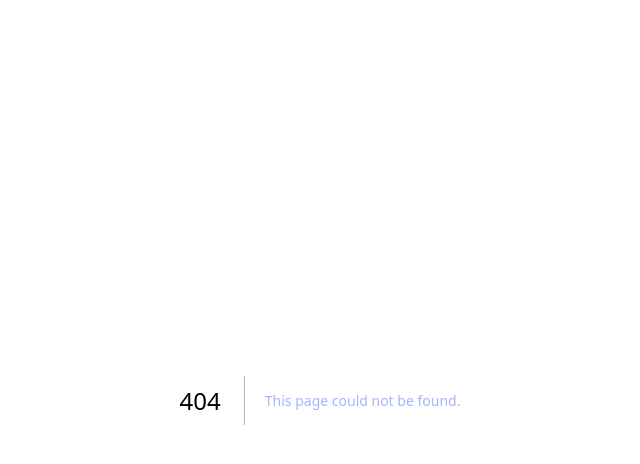
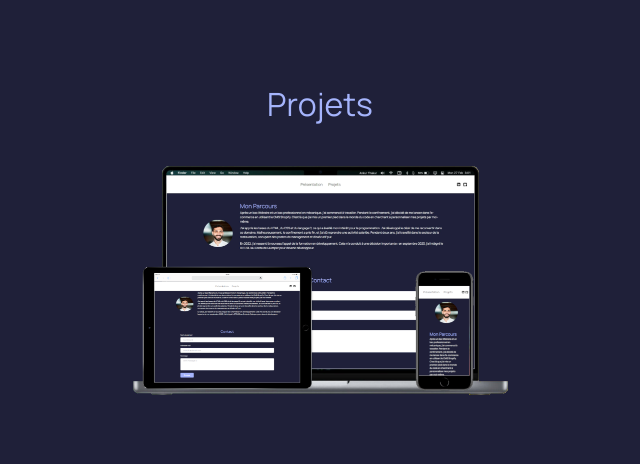
Before and after one commit to simbadLM/present_next, a Next.js app: page /projet in a window 1280 px wide. Before the commit this address had no page. Shown: the top 464 px of the page, without its empty margins (320-960 px from the left). Built offline with nearby package versions, Linux system fonts and the light colour scheme.

Commit message:
project view

```diff
--- a/app/globals.css
+++ b/app/globals.css
@@ -9,8 +9,10 @@
     --foreground-rgb: 255, 255, 255;
     --background-start-rgb: 0, 0, 0;
     --background-end-rgb: 0, 0, 0;
+
   }
 }
+
 
 body {
   font-family: 'Manrope', sans-serif;
@@ -56,3 +58,26 @@ h2 {
   color: #a5b4fc;
   font-size : 2em;
 }
+
+#projet {
+  display : "";
+}
+
+#projet:hover {
+	animation: rotateAnimation 0.5s linear ;
+}
+
+@keyframes rotateAnimation {
+	0% {transform: rotateY(0deg);}
+	100% {transform: rotateY(90deg);}
+}
+
+#projet_hid {
+  display : none;
+  animation : rotateAnimation1 0.5s linear ;
+}
+
+@keyframes rotateAnimation1 {
+	0% {transform: rotateY(-90deg);}
+	100% {transform: rotateY(0deg);}
+}
--- a/app/header/page.tsx
+++ b/app/header/page.tsx
@@ -6,7 +6,7 @@ export default function Header () {
         <header className="text-black fixed top-0 left-0 right-0 bg-white m-auto p-8 z-1 sm:justify-center  flex ">
             <div className="flex items-center justify-center">
                 <nav className="flex justify-center items-center">
-                    <ul className="flex space-x-8 flex justify-center items-center">
+                    <ul className="flex space-x-8  justify-center items-center">
                         <li><a id="a" href="#present">Présentation</a></li>
                         <li><a id="a" href="#project">Projets</a></li>
                     </ul>
--- a/app/layout.tsx
+++ b/app/layout.tsx
@@ -16,6 +16,9 @@ export default function RootLayout({
 }) {
   return (
     <html lang="en">
+      <head>
+        <script defer src="javascript.js"/>
+      </head>
       <body className={manrope.className}>{children}</body>
     </html>
   )
--- a/app/page.tsx
+++ b/app/page.tsx
@@ -3,6 +3,7 @@ import Head from 'next/head'
 import Header  from './header/page'
 import Section from './section/page'
 import Contact from './contact/page'
+import Projet from './projet/page'
 import { Manrope } from 'next/font/google'
 
 const manrope = Manrope({
@@ -23,9 +24,11 @@ export default function Home() {
     <main className={manrope.className}>
       <Head>
         <title>Présentation</title>
+
       </Head>
       <Header />
       <Section />
+      <Projet />
       <Contact />
     </main>
 
--- /dev/null
+++ b/app/projet/page.tsx
@@ -0,0 +1,32 @@
+import Link from 'next/link';
+import Image from 'next/image';
+
+export default function Projet () {
+    return (
+        <section className="sm:p-20 mt-0 sm:align-items  justify-center">
+            <h2 className='flex mb-5 sm:align-items  justify-center'>Projets</h2>
+
+
+            <div className=' flex sm:justify-center items-center'>
+                <div id="projet" >
+                    <Image
+
+                            className="resize w-[461px] h-[260px] "
+                            src="/mu2.png"
+                            alt="Photo de profil"
+                            width={922}
+                            height={519}
+                    />
+                </div>
+                <div className='border-solid border-4 border-red w-[461px] h-[260px] flex items-center justify-center' id="projet_hid">
+                    <div className=" mt-4 block space-2">
+                        <Link className=" text-center  m-2 block focus:bg-[#a5b4fc] focus:opacity-20 hover:opacity-70 rounded-md bg-[#a5b4fc] opacity-85 py-3 px-8 text-base font-semibold text-white outline-none" href="http://localhost:3000/" target='blank'>Accès à la page</Link>
+                        <Link className=" text-center m-2 block focus:bg-[#a5b4fc] focus:opacity-20 hover:opacity-70 rounded-md bg-[#a5b4fc] opacity-85 py-3 px-8 text-base font-semibold text-white outline-none"   href="https://github.com/XP3rS0na" target='blank'>Accès au projet Github</Link>
+                    </div>
+                </div>
+
+            </div>
+
+    </section>
+    )
+}
```
Also changed, not shown: public/javascript.js (added, +22 -0 lines), public/mu2.png (added).
